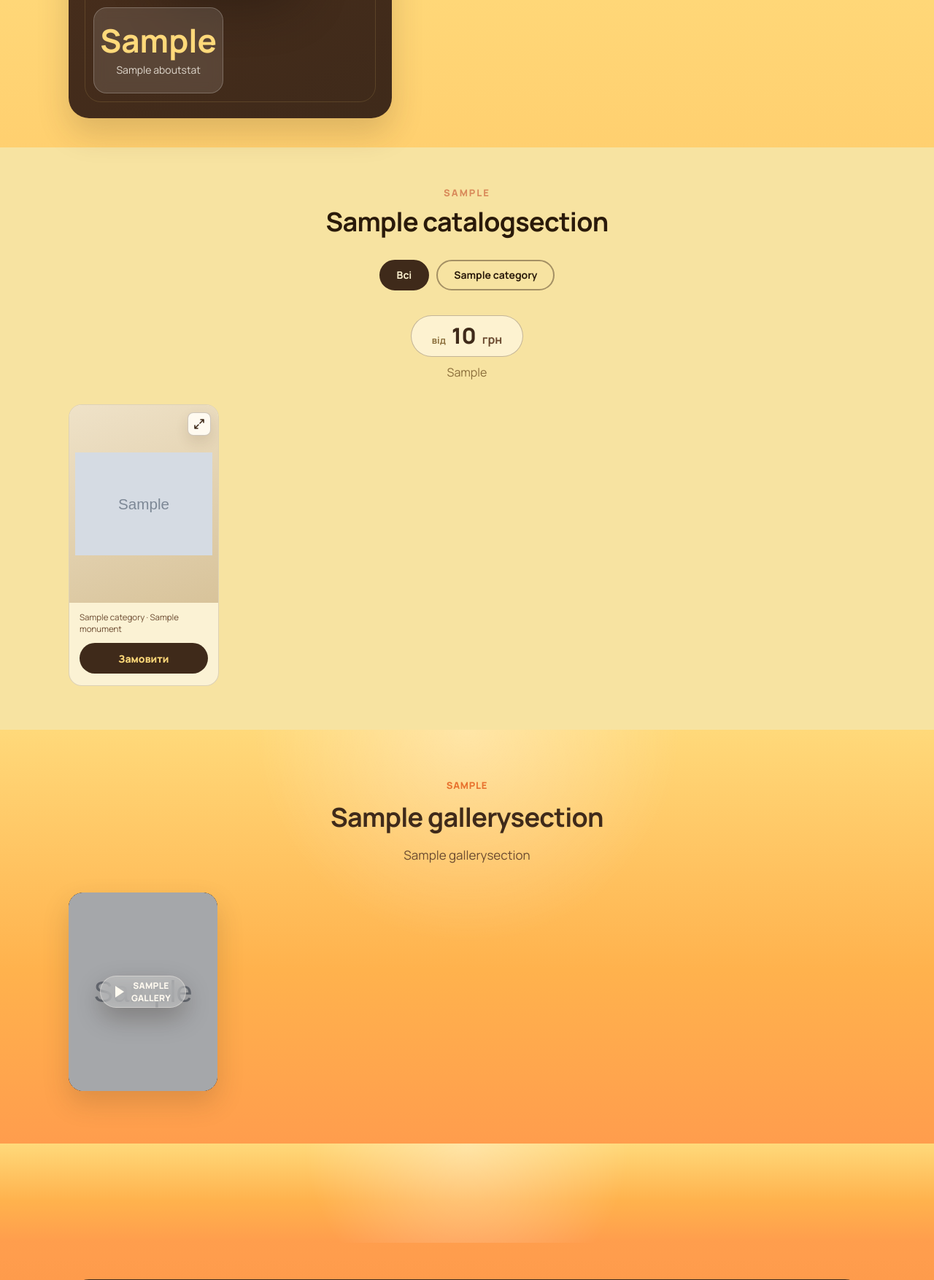
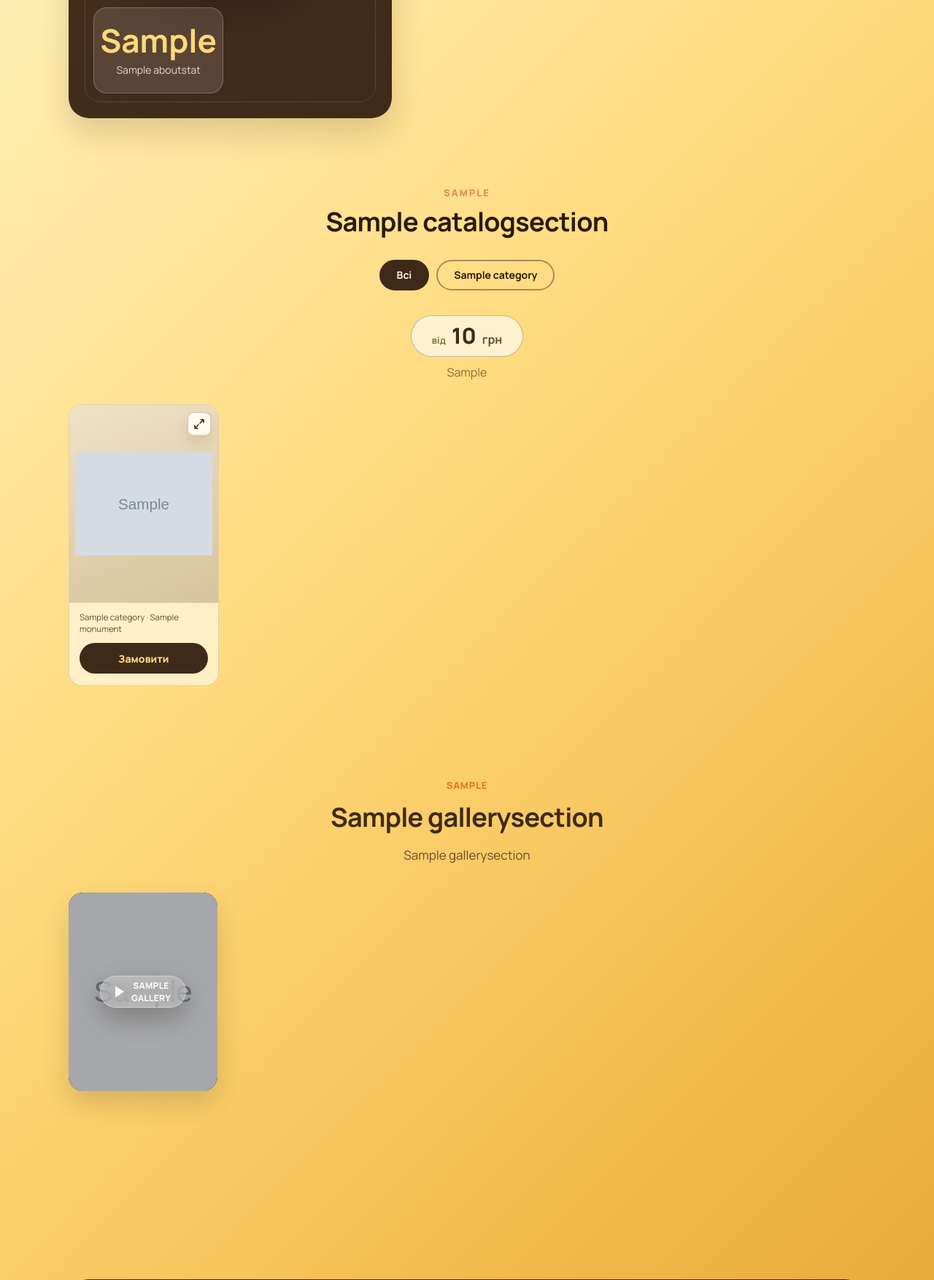
Before and after one commit to Oleksii-Moloiko/NOVOGRANKOR, a Django app: page / in a window 1280 px wide. Shown: the part 1120-2874 px from the top of the page at 73% size. Run offline with Django 5.2, Linux system fonts and the light colour scheme; tables that the repository leaves empty hold one stand-in row (values such as "Sample post"); grey boxes marked "Sample" are stand-in pictures; grey boxes are pictures that could not be loaded.

Commit message:
fix: color gama

```diff
--- a/static/css/style.css
+++ b/static/css/style.css
@@ -33,13 +33,13 @@
     font-family: "Manrope", sans-serif;
     color: var(--brown);
     background: linear-gradient(
-        180deg,
-        var(--cream) 0%,
-        var(--gold) 30%,
-        var(--amber) 60%,
-        var(--peach) 80%,
-        var(--rust) 100%
-    );
+    135deg,
+    #fff9e6 0%,
+    #ffedb0 25%,
+    #ffd97a 50%,
+    #f0b94a 75%,
+    #d99b26 100%
+);
     overflow-x: hidden;
     text-rendering: optimizeLegibility;
     -webkit-font-smoothing: antialiased;
@@ -763,7 +763,7 @@
 
 .catalog {
     padding: 50px 0 60px;
-    background: #f7e3a1;
+    background: transparent;
 }
 
 .catalog-head {
@@ -1145,9 +1145,7 @@
 
 .gallery {
     padding: 64px 0 72px;
-    background:
-        radial-gradient(circle at 50% 0%, rgba(255, 255, 255, 0.34), transparent 34%),
-        linear-gradient(180deg, var(--gold) 0%, var(--amber) 58%, var(--peach) 100%);
+    background: transparent;
 }
 
 .gallery-head {
@@ -2228,7 +2226,3 @@
     opacity:.7;
     cursor:wait;
 }
-
-.catalog-panel:not(.expanded) .product-card:nth-child(n + 11){
-    display:none;
-}
```
